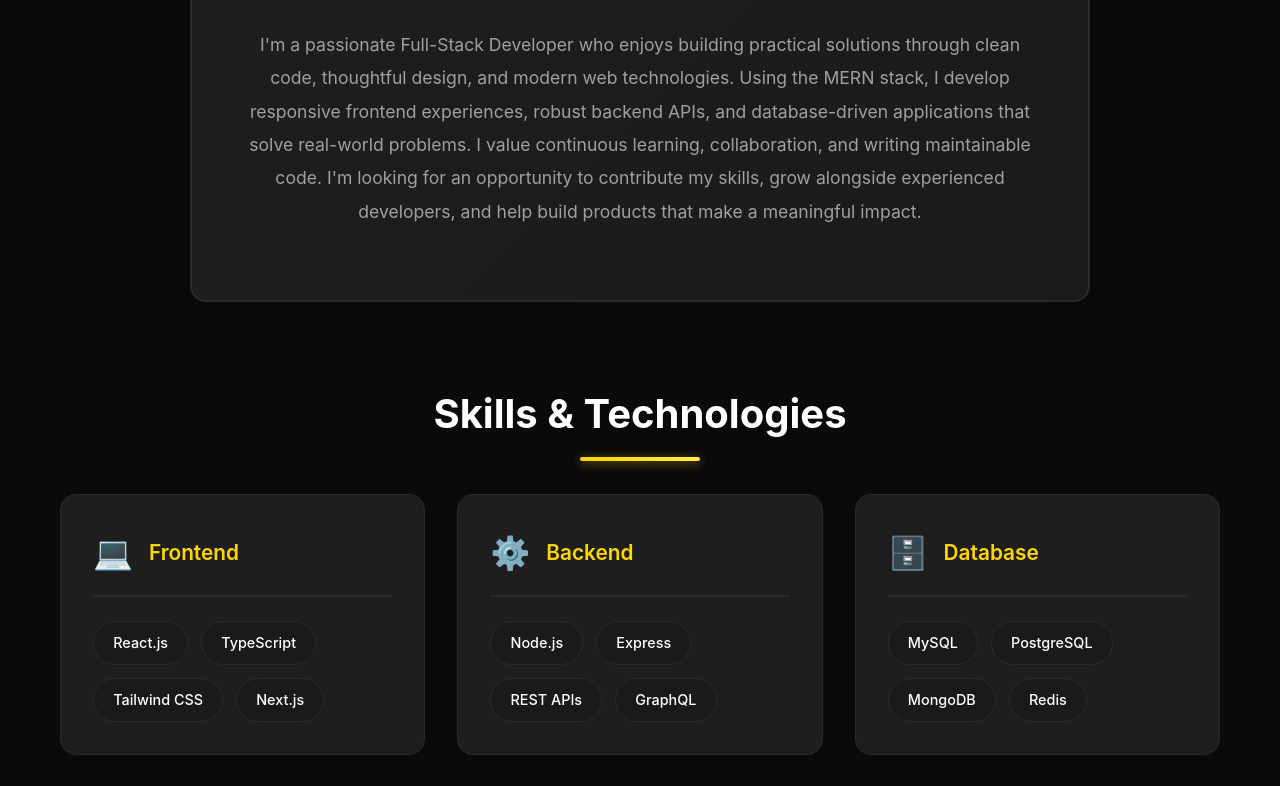
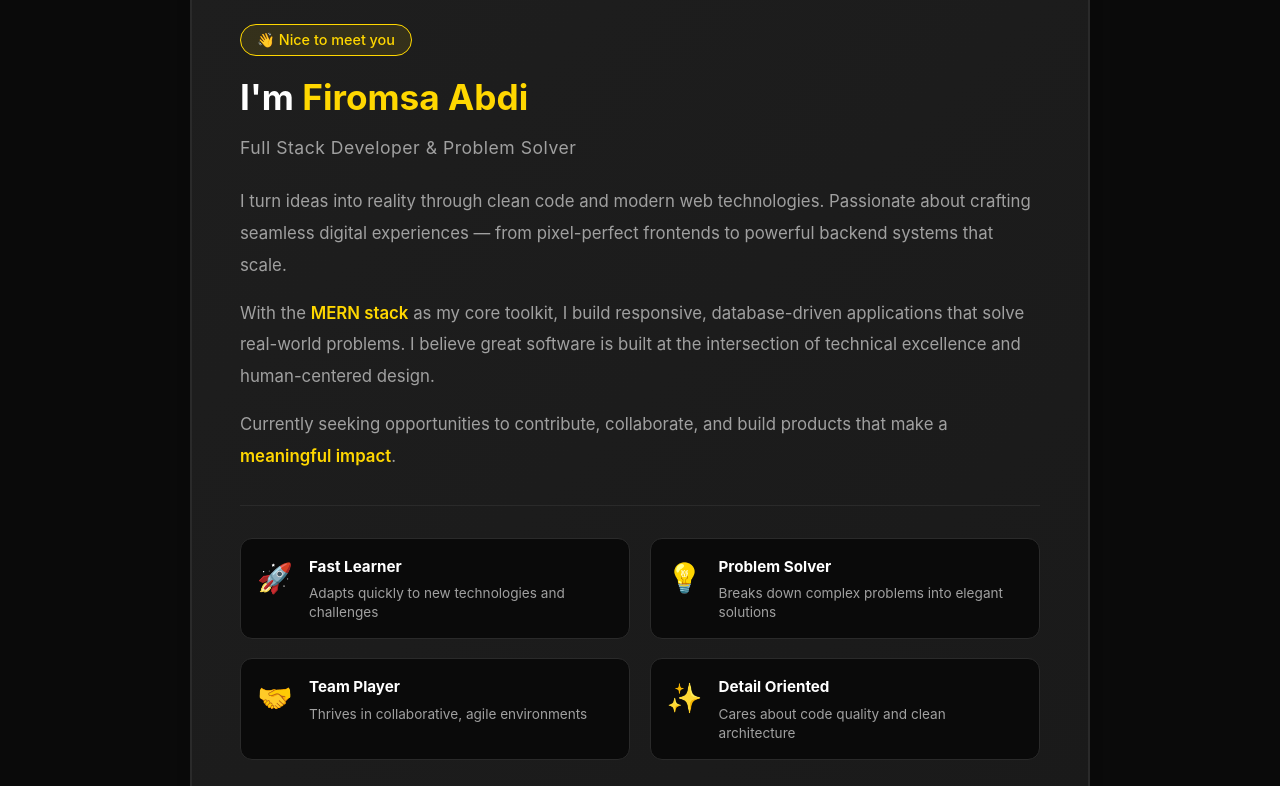
Before and after one commit to firisha2504/My-Portifolio, a React (Create React App) app in the folder frontend/: page /about in a window 1280 px wide. Shown: the part 460-1246 px from the top of the page. Built offline with nearby package versions, Linux system fonts and the light colour scheme; no server answers.

Commit message:
feat: redesign About Me section with attractive layout

```diff
--- a/frontend/src/pages/About.css
+++ b/frontend/src/pages/About.css
@@ -46,7 +46,7 @@
 }
 
 .about-text {
-  text-align: center;
+  text-align: left;
   padding: 3rem;
   background: linear-gradient(135deg, var(--bg-card) 0%, var(--bg-secondary) 100%);
   border: 2px solid var(--border);
@@ -55,11 +55,94 @@
   box-shadow: 0 5px 15px rgba(0, 0, 0, 0.1);
 }
 
+.about-greeting {
+  margin-bottom: 1rem;
+}
+
+.greeting-badge {
+  background: rgba(255, 215, 0, 0.1);
+  border: 1px solid var(--accent);
+  color: var(--accent);
+  padding: 0.4rem 1rem;
+  border-radius: 20px;
+  font-size: 0.9rem;
+  font-weight: 500;
+}
+
+.about-name {
+  font-size: 2.2rem;
+  font-weight: 700;
+  margin: 1rem 0 0.5rem;
+  color: var(--text-primary);
+}
+
+.about-name .highlight {
+  color: var(--accent);
+}
+
+.about-role {
+  font-size: 1.1rem;
+  color: var(--text-secondary);
+  font-weight: 400;
+  margin-bottom: 1.5rem;
+  letter-spacing: 0.5px;
+}
+
 .about-text p {
   color: var(--text-secondary);
   line-height: 1.9;
-  margin-bottom: 1.5rem;
-  font-size: 1.1rem;
+  margin-bottom: 1rem;
+  font-size: 1.05rem;
+}
+
+.tech-highlight {
+  color: var(--accent);
+  font-weight: 600;
+}
+
+.about-highlights {
+  display: grid;
+  grid-template-columns: repeat(2, 1fr);
+  gap: 1.2rem;
+  margin-top: 2rem;
+  padding-top: 2rem;
+  border-top: 1px solid var(--border);
+}
+
+.highlight-item {
+  display: flex;
+  align-items: flex-start;
+  gap: 1rem;
+  padding: 1rem;
+  background: var(--bg-primary);
+  border-radius: 12px;
+  border: 1px solid var(--border);
+  transition: all 0.3s ease;
+}
+
+.highlight-item:hover {
+  border-color: var(--accent);
+  transform: translateY(-3px);
+  box-shadow: 0 5px 15px rgba(255, 215, 0, 0.1);
+}
+
+.highlight-icon {
+  font-size: 1.8rem;
+  flex-shrink: 0;
+}
+
+.highlight-item strong {
+  display: block;
+  color: var(--text-primary);
+  font-size: 0.95rem;
+  margin-bottom: 0.3rem;
+}
+
+.highlight-item p {
+  color: var(--text-secondary);
+  font-size: 0.85rem;
+  margin: 0;
+  line-height: 1.4;
 }
 
 .skills-section {
@@ -177,8 +260,20 @@
     font-size: 1rem;
   }
 
+  .about-text {
+    padding: 2rem 1.5rem;
+  }
+
+  .about-name {
+    font-size: 1.8rem;
+  }
+
   .about-text p {
     font-size: 1rem;
+  }
+
+  .about-highlights {
+    grid-template-columns: 1fr;
   }
 
   .skills-section h2 {
--- a/frontend/src/pages/About.js
+++ b/frontend/src/pages/About.js
@@ -72,12 +72,58 @@ const About = () => {
 
         <section className="about-content">
           <div className="about-text">
+            <div className="about-greeting">
+              <span className="greeting-badge">👋 Nice to meet you</span>
+            </div>
+            <h2 className="about-name">I'm <span className="highlight">Firomsa Abdi</span></h2>
+            <h3 className="about-role">Full Stack Developer & Problem Solver</h3>
+
             <p>
-I'm a passionate Full-Stack Developer who enjoys building practical solutions through clean code, thoughtful design, and modern web technologies.
+              I turn ideas into reality through clean code and modern web technologies.
+              Passionate about crafting seamless digital experiences — from pixel-perfect frontends
+              to powerful backend systems that scale.
+            </p>
+            <p>
+              With the <span className="tech-highlight">MERN stack</span> as my core toolkit,
+              I build responsive, database-driven applications that solve real-world problems.
+              I believe great software is built at the intersection of technical excellence and
+              human-centered design.
+            </p>
+            <p>
+              Currently seeking opportunities to contribute, collaborate, and build products that
+              make a <span className="tech-highlight">meaningful impact</span>.
+            </p>
 
-Using the MERN stack, I develop responsive frontend experiences, robust backend APIs, and database-driven applications that solve real-world problems. I value continuous learning, collaboration, and writing maintainable code.
-
-I'm looking for an opportunity to contribute my skills, grow alongside experienced developers, and help build products that make a meaningful impact.</p>
+            <div className="about-highlights">
+              <div className="highlight-item">
+                <span className="highlight-icon">🚀</span>
+                <div>
+                  <strong>Fast Learner</strong>
+                  <p>Adapts quickly to new technologies and challenges</p>
+                </div>
+              </div>
+              <div className="highlight-item">
+                <span className="highlight-icon">💡</span>
+                <div>
+                  <strong>Problem Solver</strong>
+                  <p>Breaks down complex problems into elegant solutions</p>
+                </div>
+              </div>
+              <div className="highlight-item">
+                <span className="highlight-icon">🤝</span>
+                <div>
+                  <strong>Team Player</strong>
+                  <p>Thrives in collaborative, agile environments</p>
+                </div>
+              </div>
+              <div className="highlight-item">
+                <span className="highlight-icon">✨</span>
+                <div>
+                  <strong>Detail Oriented</strong>
+                  <p>Cares about code quality and clean architecture</p>
+                </div>
+              </div>
+            </div>
           </div>
         </section>
 
```
